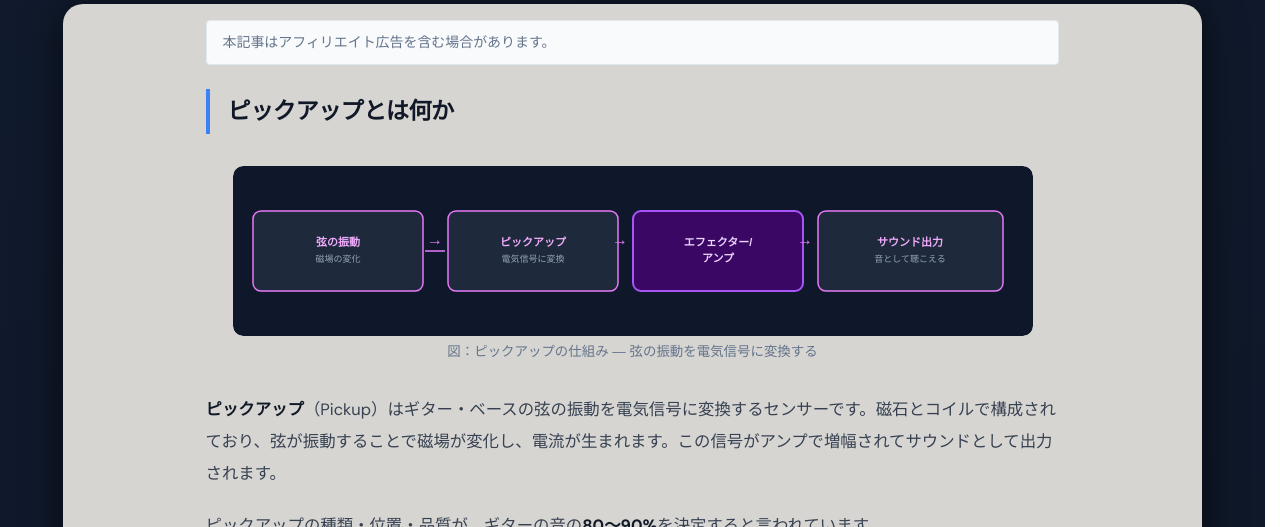
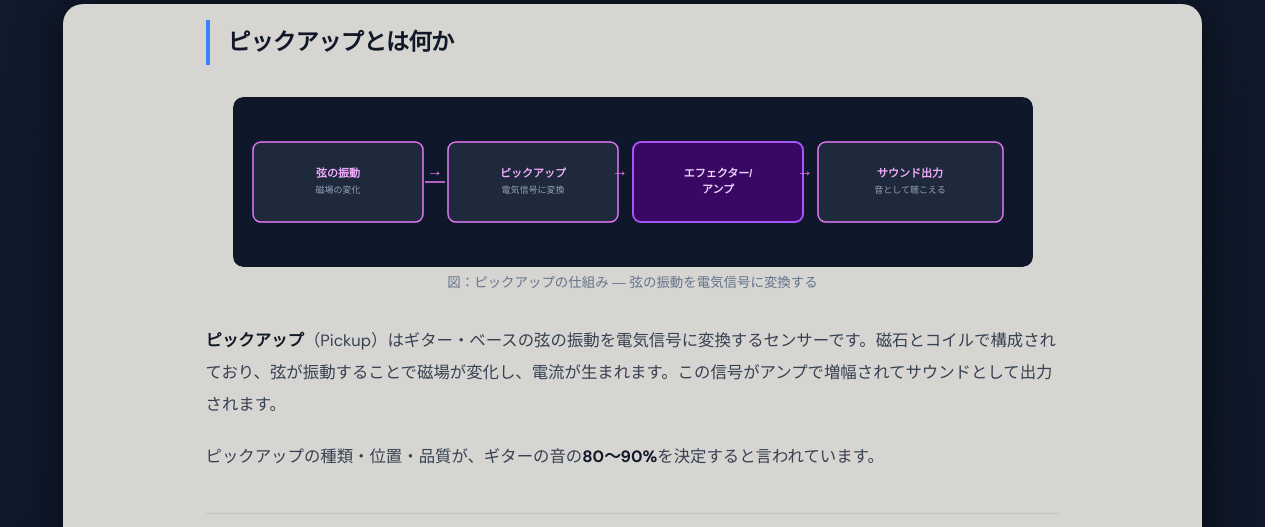
Before and after one commit to cooltake/cooltake-staging, a Jekyll site: the page built from _posts/2026-05-29-guitar-bass-pickup-guide.md, in a window 1280 px wide and 900 px high, cut to the strip 373-900 px from the top of the window. Built offline with Jekyll 4.4.1, drawn with Linux system fonts in a browser that asks for light colours; some web fonts are replaced.

Commit message:
fix: remove duplicate affiliate notice from 2026-05-29-guitar-bass-pickup-guide.md

```diff
--- a/_posts/2026-05-29-guitar-bass-pickup-guide.md
+++ b/_posts/2026-05-29-guitar-bass-pickup-guide.md
@@ -8,7 +8,6 @@
 image: /assets/images/thumb-pickup-guide.jpg
 ---
 
-<p style="font-size:.85em;color:#64748b;background:#f8fafc;border:1px solid #e2e8f0;padding:.5rem 1rem;border-radius:4px;margin-bottom:1.5rem;">本記事はアフィリエイト広告を含む場合があります。</p>
 
 ## ピックアップとは何か
 
```
